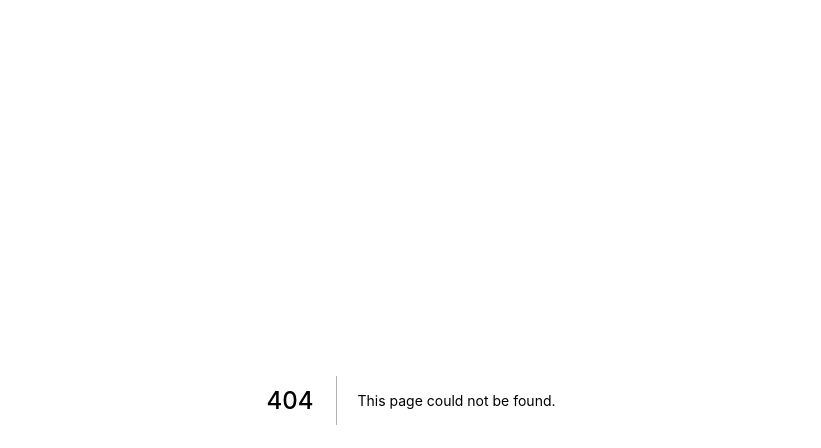
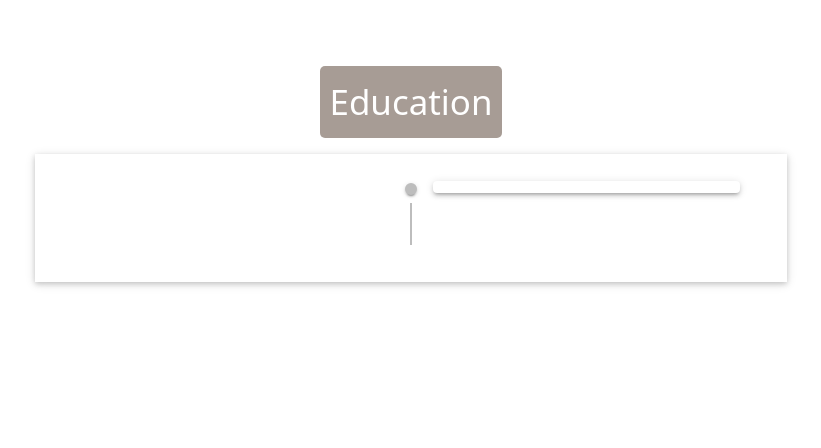
Before and after one commit to 96Daniel96/next-ts-poc, a Next.js app: page /components/EducationCard in a window 1280 px wide. Before the commit this address had no page. Shown: the top 448 px of the page, without its empty margins (229-1050 px from the left). Built offline with nearby package versions, Linux system fonts and the light colour scheme.

Commit message:
Added EducationCard component

```diff
--- /dev/null
+++ b/pages/components/EducationCard/EducationCard.module.scss
@@ -0,0 +1,7 @@
+.education-card {
+  padding-top: 50px;
+
+  .education-row {
+    padding: 15px;
+  }
+}
--- /dev/null
+++ b/pages/components/EducationCard/index.tsx
@@ -0,0 +1,26 @@
+import React from 'react';
+import clsx from 'clsx';
+import Timeline from 'components/Timeline';
+
+//Components
+import Card from 'components/Card';
+
+//Config
+import data from 'data.json';
+
+//Styles
+import styles from './EducationCard.module.scss';
+
+const EducationCard: React.FC<{}> = () => {
+  return (
+    <Card title={'Education'} maxWidth={'47rem'} className={styles['education-card']}>
+      <div className="container">
+        <div className={clsx('row', styles['education-row'])}>
+          <Timeline items={data.education} />
+        </div>
+      </div>
+    </Card>
+  );
+};
+
+export default EducationCard;
```
